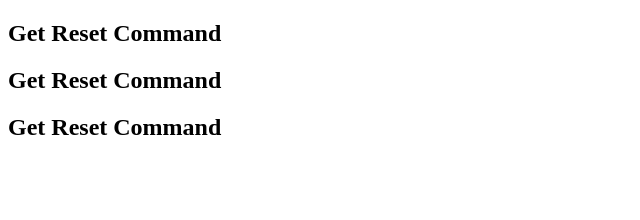
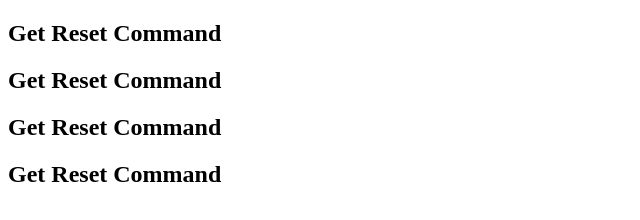
Before and after one commit to MukeshKumarTech2026/Git-Reset-Command, a plain HTML site: page index.html in a window 1280 px wide. Shown: the whole page, without its empty margins (0-640 px from the left). Drawn offline with Linux system fonts and the light colour scheme.

Commit message:
Get Reset Done

```diff
--- a/index.html
+++ b/index.html
@@ -9,5 +9,6 @@
     <h2>Get Reset Command</h2>
     <h2>Get Reset Command</h2>
     <h2>Get Reset Command</h2>
+    <h2>Get Reset Command</h2>
 </body>
 </html>
```
